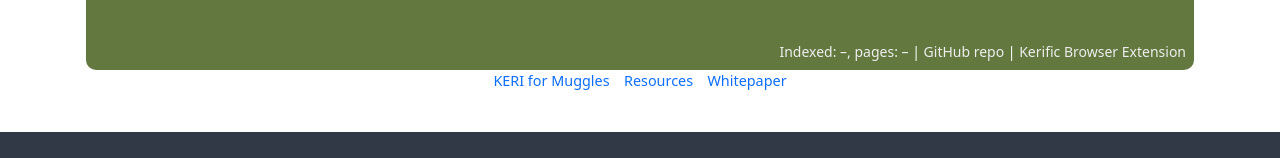
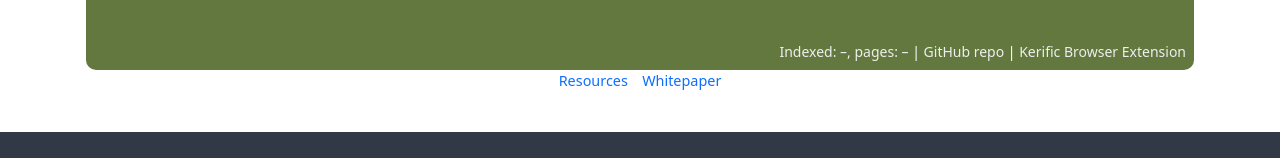
Before and after one commit to WebOfTrust/kerisse, a website built with webpack: page index.html in a window 1280 px wide. Shown: the part 291-449 px from the top of the page. Built offline with nearby package versions, Linux system fonts and the light colour scheme; files whose address does not match are found by name; what instantsearch.js would draw is missing.

Commit message:
Remove "KERI for Muggles" link from navigation menu in index.html
Signed-off-by: Kor Dwarshuis <proximus@fastmail.com>

```diff
--- a/index.html
+++ b/index.html
@@ -77,11 +77,6 @@
     -->
 
         <ul class="nav justify-content-center">
-            <li class="nav-item">
-                <a target="_blank" rel="noopener" class="nav-link"
-                    href="https://docs.google.com/presentation/d/1lpzYcPrIox9V4hERtn4Kcf7uq01OVU9u3PuVm1aYzR0/edit#slide=id.ga411be7e84_0_0">KERI
-                    for Muggles</a>
-            </li>
             <li class="nav-item">
                 <a target="_blank" rel="noopener" class="nav-link" href="https://keri.one/keri-resources/">Resources</a>
             </li>
```
